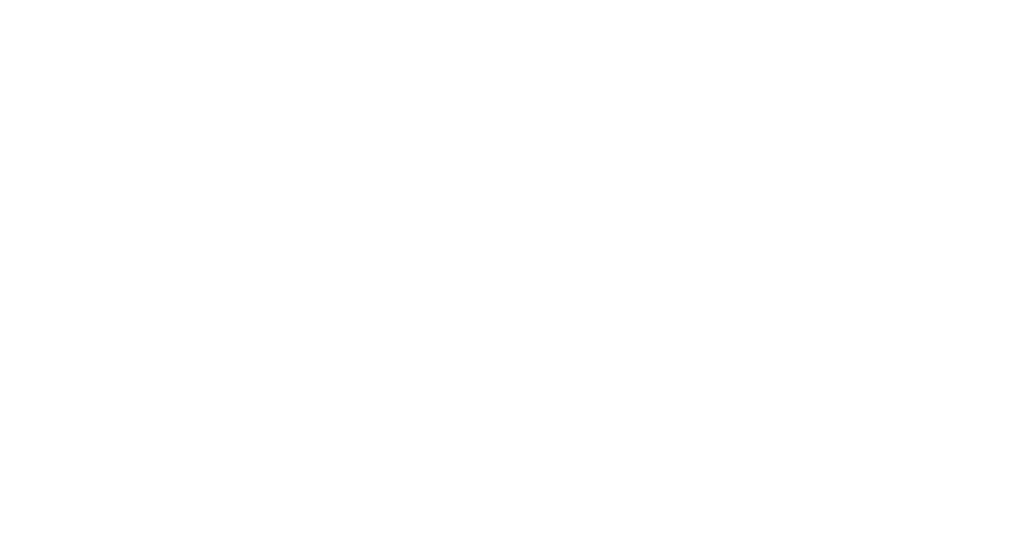
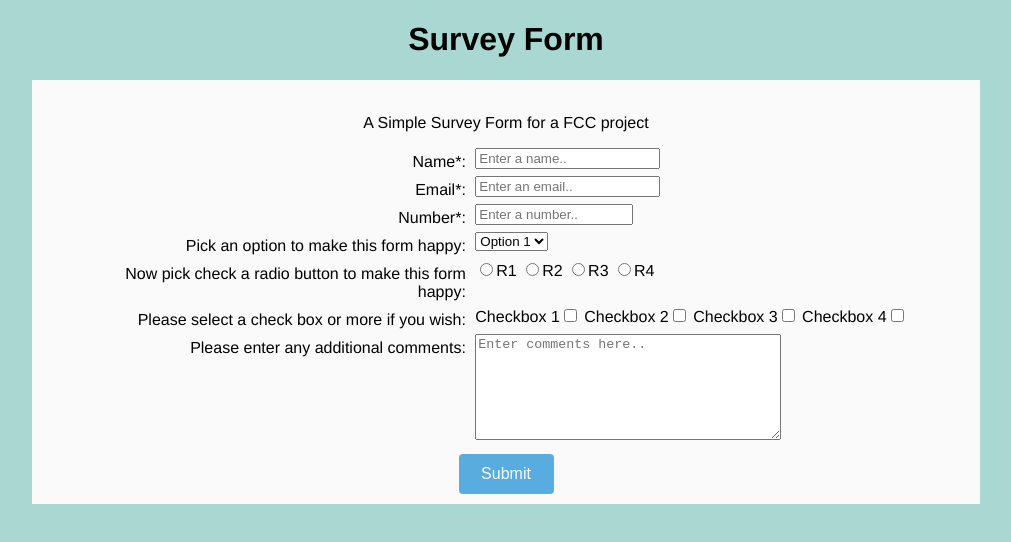
Before and after one commit to leonardkoh/FCC-Projects-RWD-Survery-Form, a plain HTML site: page index.html in a window 1280 px wide. Shown: the whole page, without its empty margins (134-1145 px from the left). Drawn offline with Linux system fonts and the light colour scheme.

Commit message:
Tests passed
Tests passed

```diff
--- a/index.html
+++ b/index.html
@@ -1,11 +1,86 @@
 <!DOCTYPE html>
 <html>
 <head>
-	<title></title>
-	<link rel="stylesheet" type="text/css" href="">
+	<title>Survey Form</title>
+	<link rel="stylesheet" type="text/css" href="./styles.css">
 	<script type="text/javascript" src="https://cdn.freecodecamp.org/testable-projects-fcc/v1/bundle.js" defer></script>
 </head>
 <body>
-
+	<h1 id="title">Survey Form</h1>
+	<div class="formContainer">
+		<br>
+		<p id="description">A Simple Survey Form for a FCC project</p>
+		<form id="survey-form">
+			<div class="rowTab">
+				<div class="labels">
+					<label id="name-label">Name*:</label>
+				</div>
+				<div class="userInput">
+					<input id="name" type="text" placeholder="Enter a name.." required>
+				</div>
+			</div>
+			<div class="rowTab">
+				<div class="labels">
+					<label id="email-label">Email*:</label>
+				</div>
+				<div class="userInput">
+					<input id="email" type="email" placeholder="Enter an email.." required>
+				</div>
+			</div>
+			<div class="rowTab">
+				<div class="labels">
+					<label id="number-label">Number*:</label>
+				</div>
+				<div class="userInput">
+					<input id="number" type="number" placeholder="Enter a number.." required min="0" max="9999">
+				</div>
+			</div>
+			<div class="rowTab">
+				<div class="labels">
+					Pick an option to make this form happy:
+				</div>
+				<div class="userInput" id="dropdown">
+				 <select>
+				 	<option value="Option 1">Option 1</option>
+				 	<option value="Option 2">Option 2</option>
+				 	<option value="Option 3">Option 3</option>
+				 	<option value="Option 4">Option 4</option>
+				 	<option value="Option 5">Option 5</option>
+				 </select>
+			 	</div><br>
+			</div>
+			<div class="rowTab">
+				<div class="labels">
+					Now pick check a radio button to make this form happy:
+				</div>
+				<div class="userInput" id="dropdown">
+					<input type="radio" name="items" value="radio1" >R1
+				 	<input type="radio" name="items" value="radio2">R2
+				 	<input type="radio" name="items" value="radio3">R3
+				 	<input type="radio" name="items" value="radio4">R4
+			 	</div>
+			</div>
+			<div class="rowTab">
+				<div class="labels">
+					Please select a check box or more if you wish:
+				</div>
+				<div class="userInput" id="dropdown">
+			 	Checkbox 1<input type="checkbox" value="check1">
+			 	Checkbox 2<input type="checkbox" value="check2">
+			 	Checkbox 3<input type="checkbox" value="check3">
+			 	Checkbox 4<input type="checkbox" value="check4">
+			 	</div>
+			</div>
+			<div class="rowTab">
+				<div class="labels">
+					Please enter any additional comments:
+				</div>
+				<div class="userInput" id="dropdown">
+			 		<textarea id="comments" placeholder="Enter comments here.."></textarea>
+			 	</div>
+			</div>
+			 <button id="submit" value="submit">Submit</button>
+		</form>
+	</div>
 </body>
 </html>
--- a/styles.css
+++ b/styles.css
@@ -0,0 +1,49 @@
+body {
+	font-family: 'Raleway', Helvetica;
+	background-color: #a9d7d1;
+	text-align: center;
+}
+
+.rowTab {
+	text-align: center;
+}
+
+.labels {
+	display: inline-block;
+	padding: 5px;
+	width: 40%;
+	text-align: right;
+	vertical-align: top;
+}
+
+.userInput {
+	display: inline-block;
+	text-align: left;
+	width: 48%;
+}
+
+.formContainer {
+	background-color: #fafafa;
+	width: 75%;
+	margin: auto;
+}
+
+#submit {
+	background-color: #59ace0;
+	height: 40px;
+	width: 95px;
+	color: #fafafa;
+	border-radius: 4px;
+	border: 0px solid;
+	margin: 10px;
+	font-size: 1em;
+}
+
+#number {
+	width: 150px;
+}
+
+#comments {
+	width: 300px;
+	height: 100px;
+}
```
Also changed, not shown: 1 other file.
